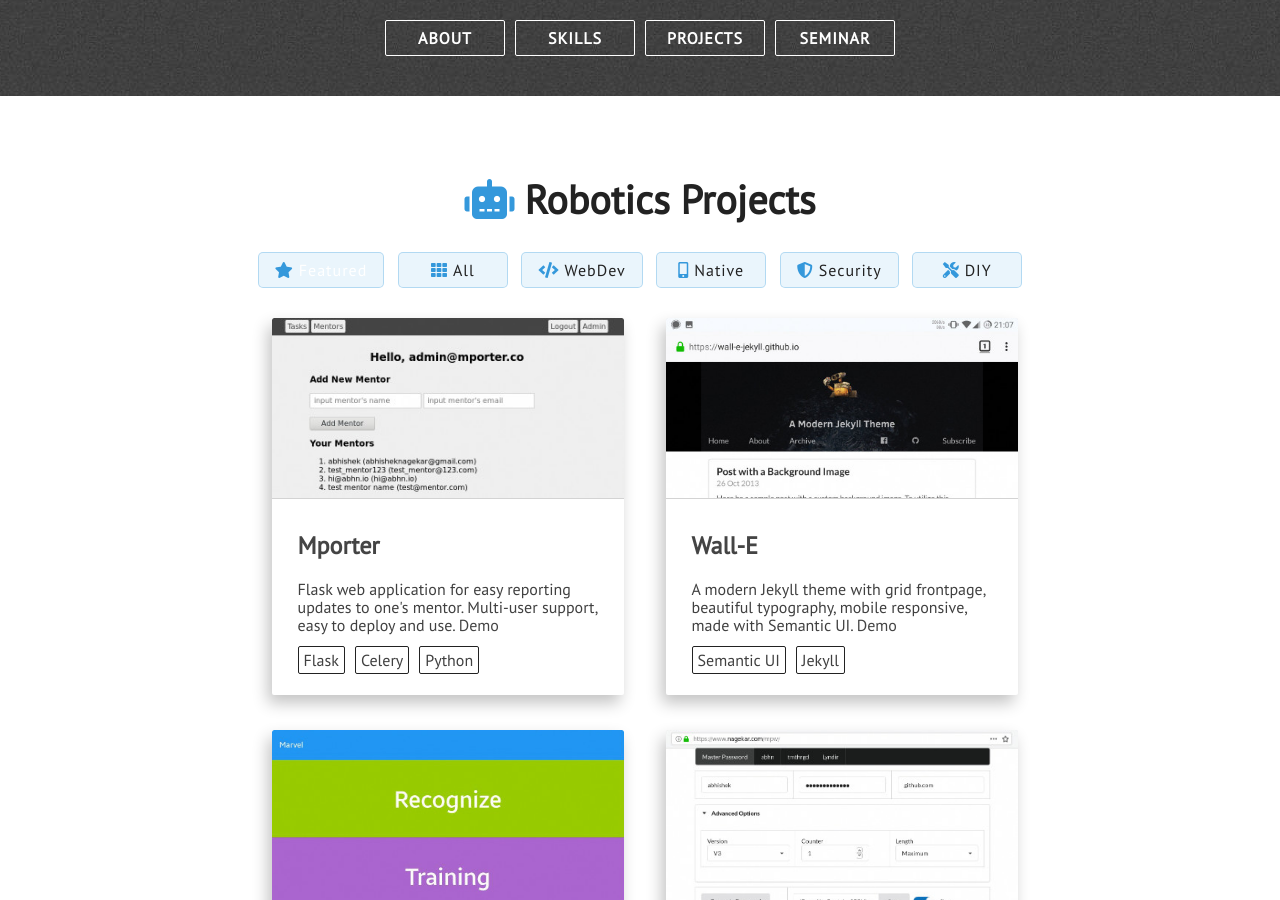
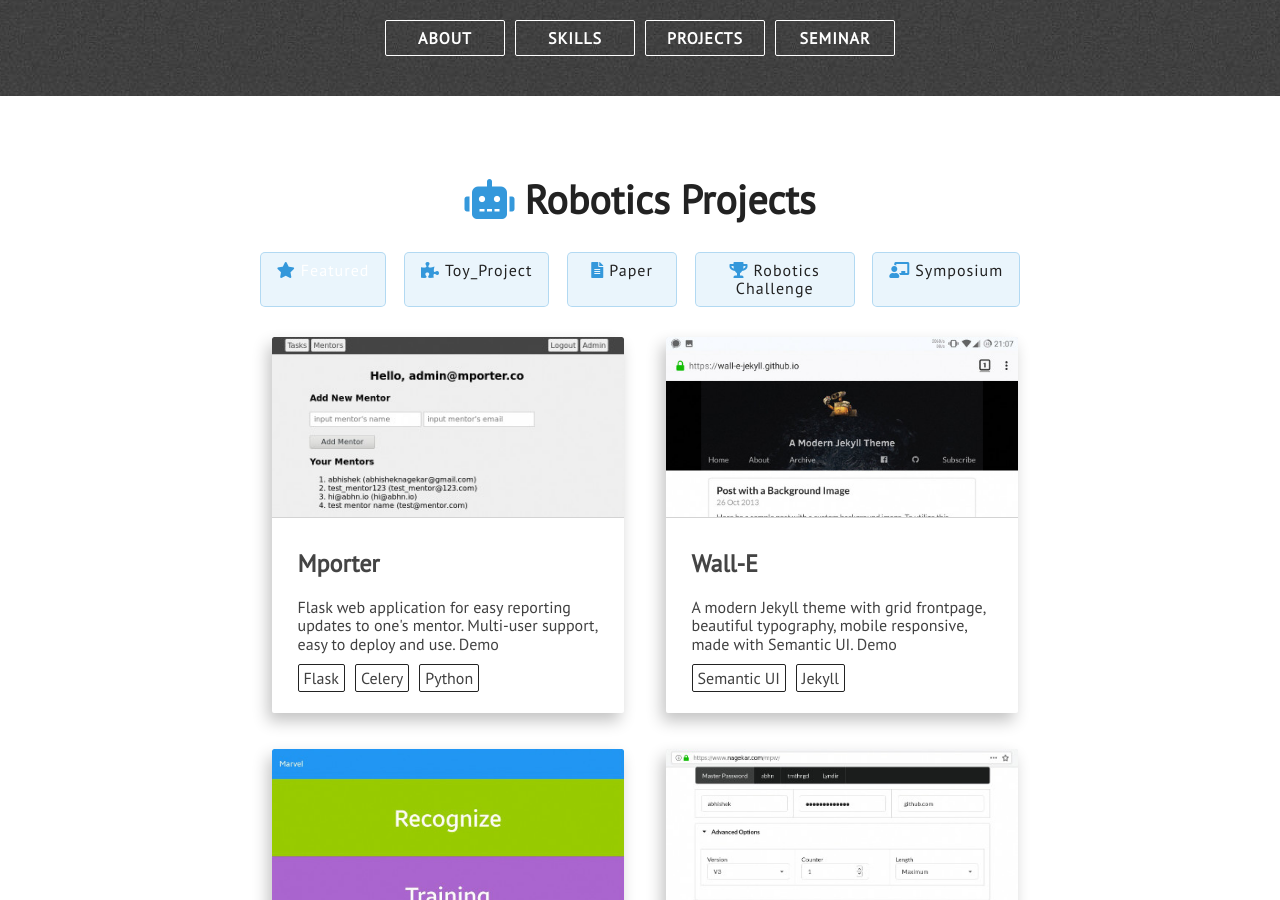
Before and after one commit to ckwnsgk/ckwnsgk.github.io, a Jekyll site: the page built from index.html, in a window 1280 px wide and 900 px high, scrolled down 804 px. Built offline with Jekyll 4.4.1, drawn with Linux system fonts in a browser that asks for light colours; nearby versions of some CDN libraries.

Commit message:
project update

```diff
--- a/_includes/projects.html
+++ b/_includes/projects.html
@@ -5,11 +5,10 @@
 
                 <div class="project-technologies project-filter-buttons">
                     <a id="featured" class="semi-transparent-button with-border white-button project-filter-button" onclick="selected('featured')"><i class="fas fa-star" style="margin-right: 5px;"></i>Featured</a>
-                    <a id="all" class="semi-transparent-button with-border white-button project-filter-button" onclick="selected('all')"><i class="fas fa-th" style="margin-right: 5px;"></i>All</a>
-                    <a id="webdev" class="semi-transparent-button with-border white-button project-filter-button" onclick="selected('webdev')"><i class="fas fa-code" style="margin-right: 5px;"></i>WebDev</a>
-                    <a id="native" class="semi-transparent-button with-border white-button project-filter-button" onclick="selected('native')"><i class="fas fa-mobile-alt" style="margin-right: 5px;"></i>Native</a>
-                    <a id="security" class="semi-transparent-button with-border white-button project-filter-button" onclick="selected('security')"><i class="fas fa-shield-alt" style="margin-right: 5px;"></i>Security</a>
-                    <a id="diy" class="semi-transparent-button with-border white-button project-filter-button" onclick="selected('diy')"><i class="fas fa-tools" style="margin-right: 5px;"></i>DIY</a>
+                    <a id="toy_project" class="semi-transparent-button with-border white-button project-filter-button" onclick="selected('toy_project')"><i class="fas fa-puzzle-piece" style="margin-right: 5px;"></i>Toy_Project</a>
+                    <a id="paper" class="semi-transparent-button with-border white-button project-filter-button" onclick="selected('paper')"><i class="fas fa-file-alt" style="margin-right: 5px;"></i>Paper</a>
+                    <a id="robotics_challenge" class="semi-transparent-button with-border white-button project-filter-button" onclick="selected('robotics_challenge')"><i class="fas fa-trophy" style="margin-right: 5px;"></i>Robotics Challenge</a>
+                    <a id="symposium" class="semi-transparent-button with-border white-button project-filter-button" onclick="selected('symposium')"><i class="fas fa-chalkboard-teacher" style="margin-right: 5px;"></i>Symposium</a>
                 </div>
 
             <div class="projects-wrapper">
```
